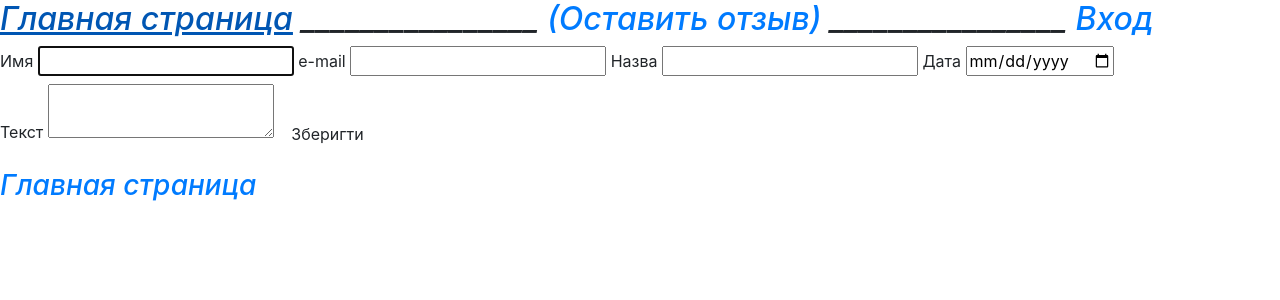
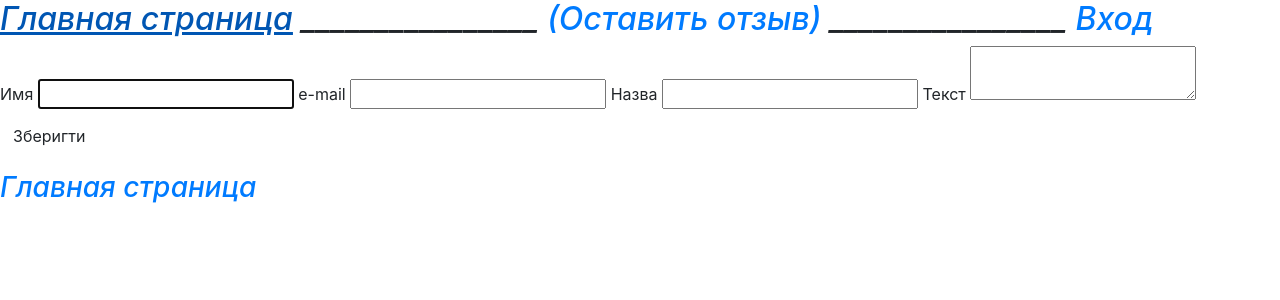
Before and after one commit to good-fox/guest-book, a PHP site: page /guest-book/index.php?action=add in a window 1280 px wide. Shown: the top 300 px of the page. Run offline with PHP 8.4, Linux system fonts and the light colour scheme.

Commit message:
Update article_add.php

```diff
--- a/view/article_add.php
+++ b/view/article_add.php
@@ -2,7 +2,7 @@
 
 if (!empty($_POST)) {
   $title = $_POST['title'];
-  $date = $_POST['date'];
+  $date = date('Y-m-d'); //h:i:s');
   $content = $_POST['content'];
   $name = $_POST['name'];
   $email = $_POST['email'];
@@ -28,10 +28,6 @@ if (!empty($_POST)) {
       <input type="text" name="title" value="<?php if (!empty($article['title'])) echo $article['title'];?>" class="form-item" autofocus required>
     </label>
     <label>
-      Дата
-      <input type="date" name="date" value="<?php if (!empty($article['date'])) echo $article['date'];?>" class="form-item" required>
-    </label>
-    <label>
       Текст
       <textarea name="content" class="form-item" required><?php if (!empty($article['content'])) echo $article['content'];?></textarea>
     </label>
```
